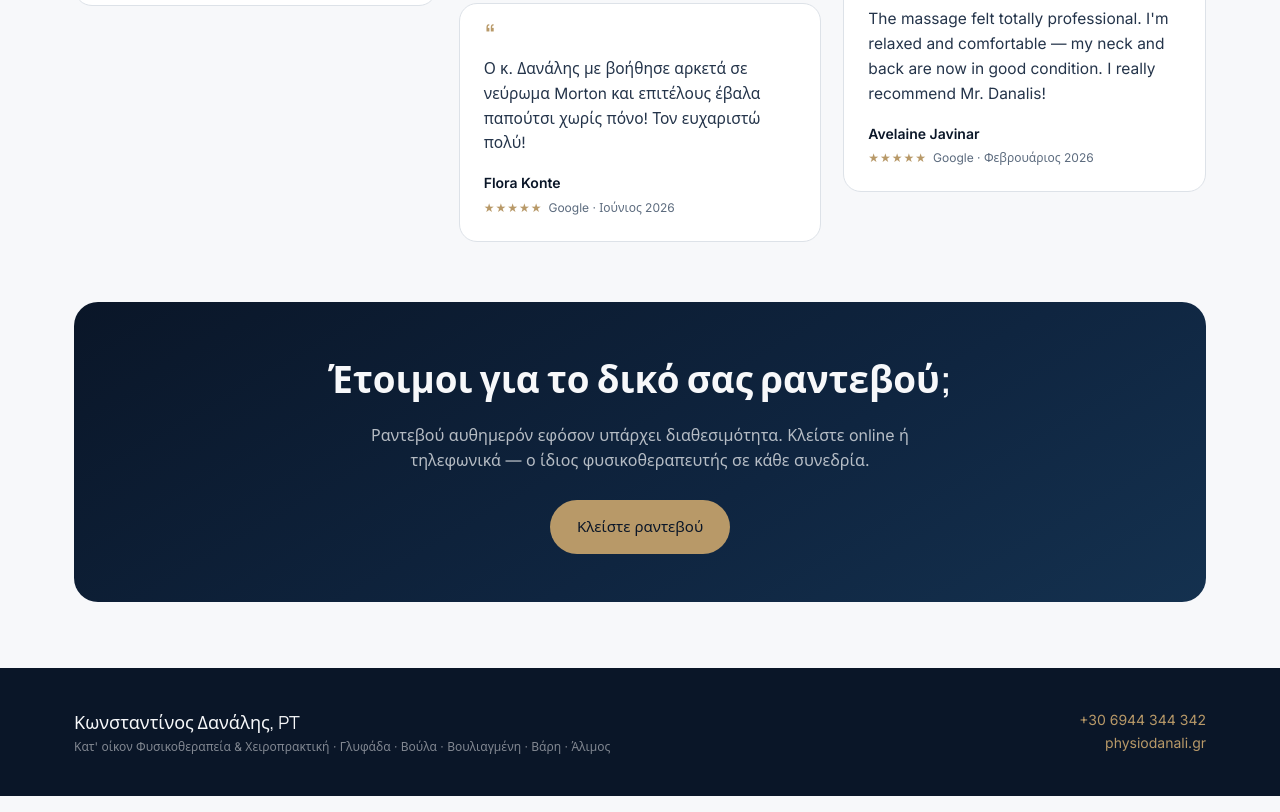
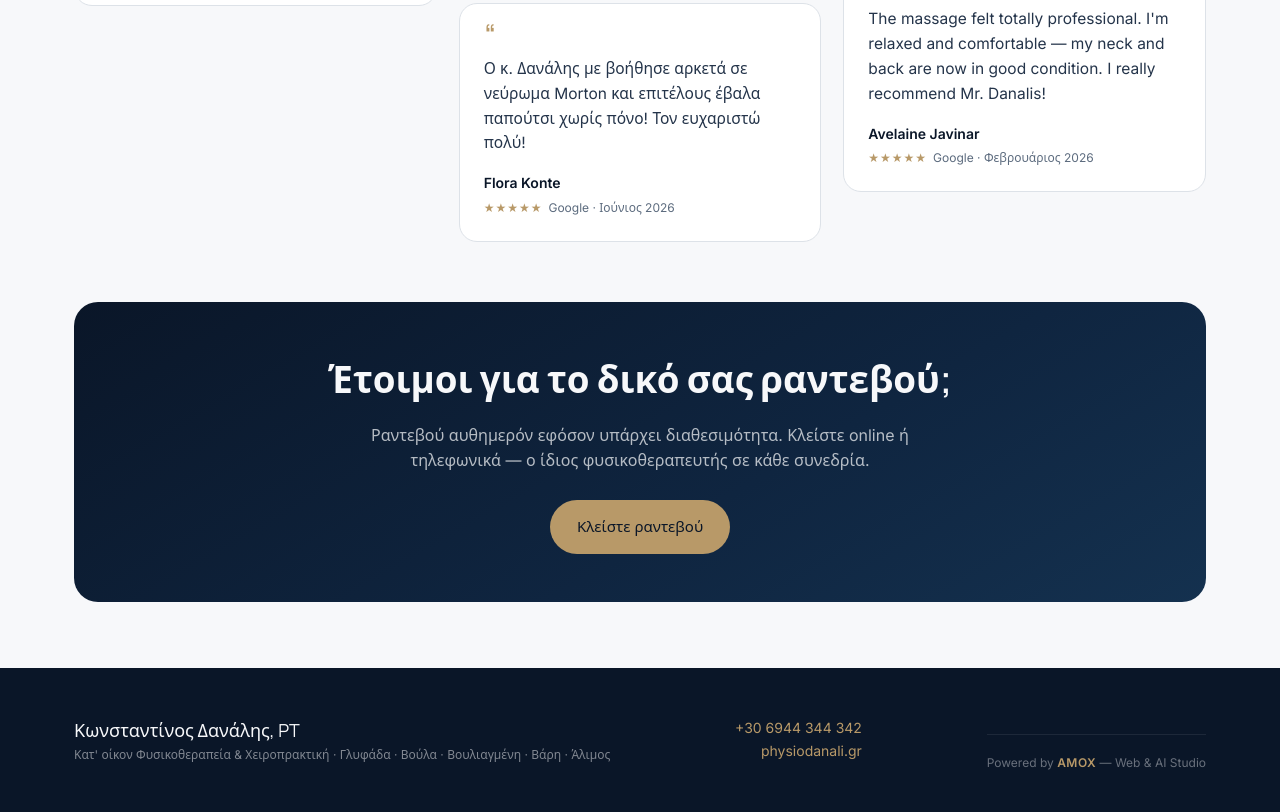
Before and after one commit to amox-ws/physiodanali-reviews, a plain HTML site: page index.html in a window 1280 px wide. Shown: the part 1404-2216 px from the top of the page. Drawn offline with Linux system fonts and the light colour scheme.

Commit message:
chore(reviews): add 'Powered by AMOX' dofollow backlink in footer
Co-Authored-By: Claude Opus 4.8 (1M context) <noreply@anthropic.com>

```diff
--- a/index.html
+++ b/index.html
@@ -345,6 +345,8 @@
   footer.site a:hover { text-decoration: underline; }
   footer.site .name { font-family: "Manrope", ui-sans-serif, system-ui, sans-serif; font-size: 18px; color: var(--snow); }
   .muted { color: rgba(247,248,250,0.5); font-size: 12px; }
+  .powered { text-align: center; margin-top: 26px; padding-top: 18px; border-top: 1px solid rgba(247,248,250,0.08); font-size: 12px; color: rgba(247,248,250,0.4); }
+  .powered a { color: var(--gold); font-weight: 600; letter-spacing: 0.04em; }
 
   /* FAQ */
   section.faq { padding: 6px 0 60px; }
@@ -470,6 +472,7 @@
       <a href="tel:+306944344342">+30 6944 344 342</a><br />
       <a href="https://physiodanali.gr">physiodanali.gr</a>
     </div>
+    <div class="powered">Powered by <a href="https://amox.gr" target="_blank" rel="noopener">AMOX</a> — Web &amp; AI Studio</div>
   </div>
 </footer>
 
```
